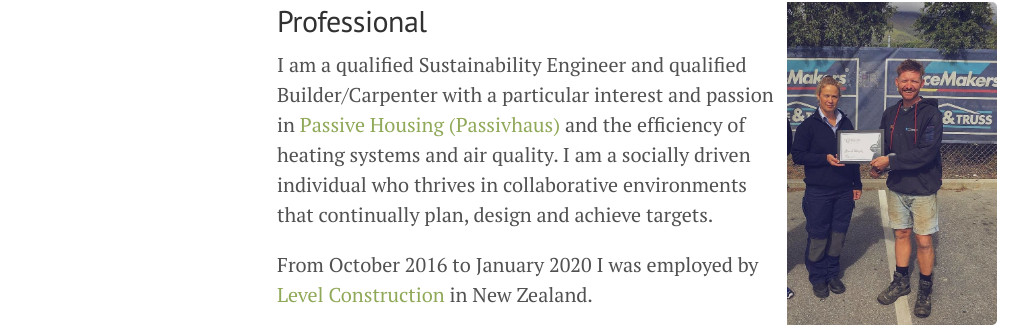
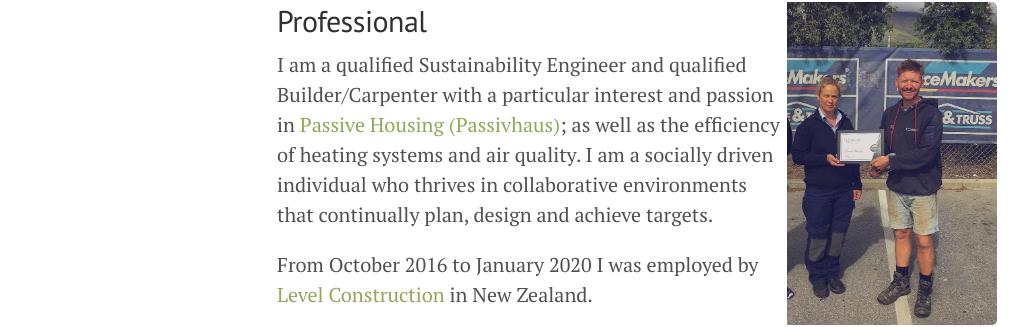
Before and after one commit to danielkmurphy/danielkmurphy.github.io, a Jekyll site: the page built from index.md, in a window 1280 px wide. Shown: the part 130-457 px from the top of the page, without its empty margins (3-1031 px from the left). Built offline with Jekyll 4.4.1, drawn with Linux system fonts in a browser that asks for light colours.

Commit message:
Update index.md

```diff
--- a/index.md
+++ b/index.md
@@ -7,7 +7,7 @@ title: Home
 
 ## Professional
 
-I am a qualified Sustainability Engineer and qualified Builder/Carpenter with a particular interest and passion in [Passive Housing (Passivhaus)](https://en.wikipedia.org/wiki/Passive_house) and the efficiency of heating systems and air quality. I am a socially driven individual who thrives in collaborative environments that continually plan, design and achieve targets.
+I am a qualified Sustainability Engineer and qualified Builder/Carpenter with a particular interest and passion in [Passive Housing (Passivhaus)](https://en.wikipedia.org/wiki/Passive_house); as well as the efficiency of heating systems and air quality. I am a socially driven individual who thrives in collaborative environments that continually plan, design and achieve targets.
 
 From October 2016 to January 2020 I was employed by [Level Construction](https://levelconstruction.co.nz/) in New Zealand.
 
```
